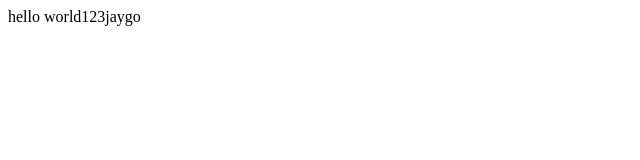
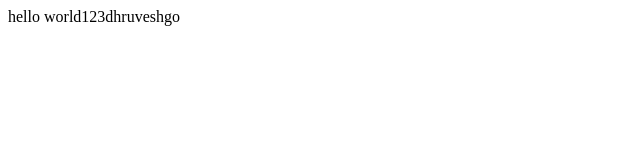
Before and after one commit to dhruvesh-sheladiya-itp/row22_capstone_task, a plain HTML site: page index.html in a window 1280 px wide. Shown: the full height of the page, 0-640 px from the left. Drawn offline with Linux system fonts and the light colour scheme.

Commit message:
Update index.html

```diff
--- a/index.html
+++ b/index.html
@@ -1,5 +1,5 @@
 <html>
     <head>
-        <p1>hello world123jaygo</p1>
+        <p1>hello world123dhruveshgo</p1>
     </head>
 </html>
```
